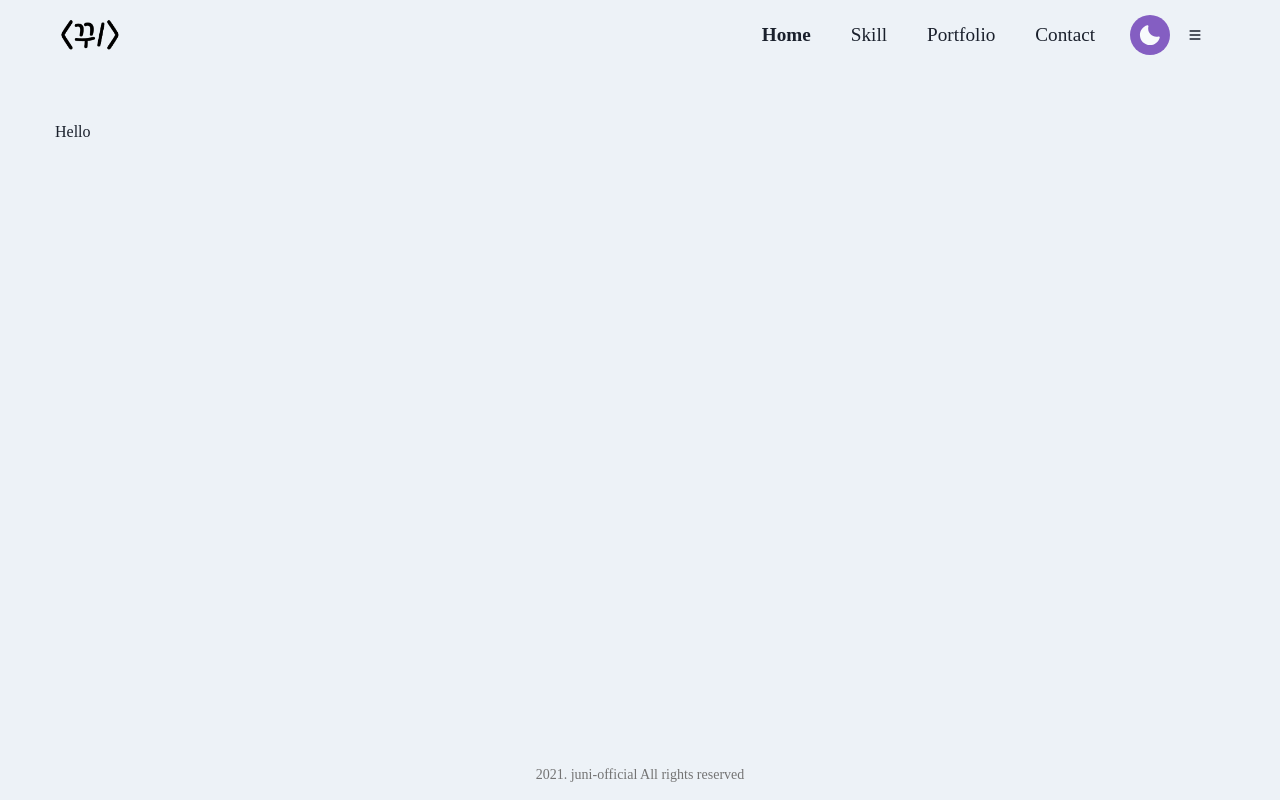
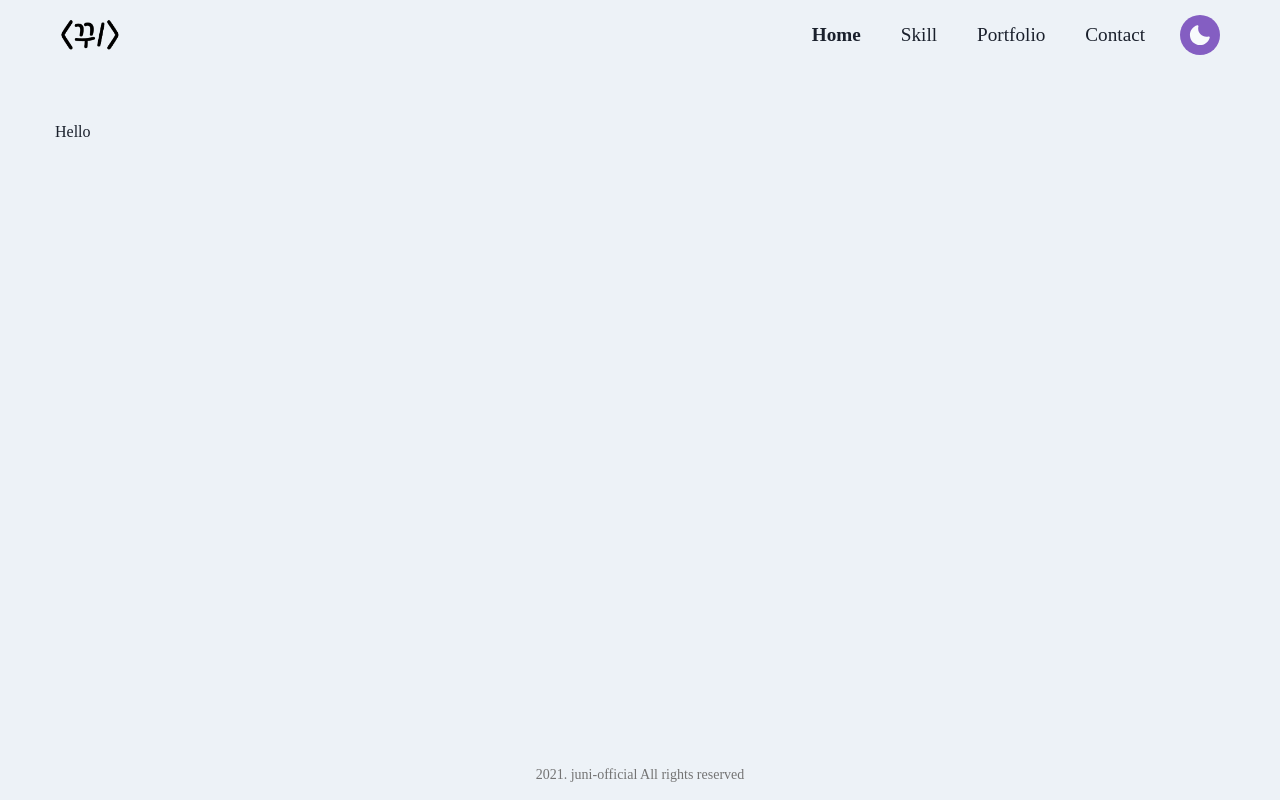
Before and after one commit to junheeleeme/portfolio-nextjs, a Next.js app: page / in a window 1280 px wide. Built offline with nearby package versions, Linux system fonts and the light colour scheme.

Commit message:
style: pagination bg색 변경

```diff
--- a/components/Header.js
+++ b/components/Header.js
@@ -52,7 +52,7 @@ const Header = () => {
                     </Center>
 
                     {/* 모바일 메뉴 */}
-                    <Center>
+                    <Center display={{base: 'block', md: 'none'}}>
                         <Button onClick={toggleMenu} w='50px' h='50px' ><HiMenu/></Button>
                     </Center>
 
--- a/components/slideShow.js
+++ b/components/slideShow.js
@@ -54,6 +54,7 @@ const BoxWrap = styled(Center)`
     position: absolute; top: 80px; left: 50%; transform: translate(-50%, 0); width: 100%; padding: 20px 0;
     @media screen and (max-width: 1440px){ top: 0px; }
     @media screen and (max-width: 1280px){ top: 30px; }
+    & .swiper-pagination-bullet{ background: ${props=>props.mode==='light'?'#000':'#fff'} }
 
     .swiper{
         width: 100vw; height: 450px; padding: 0; overflow: initial !important;
@@ -70,7 +71,6 @@ const BoxWrap = styled(Center)`
         &.swiper-slide-active{ box-shadow: ${props=> props.mode==='light'?'rgba(0, 0, 0, 0.2) 0px 2px 4px 0px, rgba(0, 0, 0, 0.5) 0px 2px 16px 0px':'rgba(255, 255, 255, 0.12) 0px 2px 4px 0px, rgba(255, 255, 255, 0.32) 0px 2px 16px 0px'}; }
         &>a{ display: none; position: absolute; top: 0; left: 0; width: 100%; height: 100%; z-index: 2; }
         &.swiper-slide-active>a{ display: block; }
-
     }
     @media screen and (max-width: 768px){
         .swiper-slide{ max-width: 400px; height: 240px; }
```
